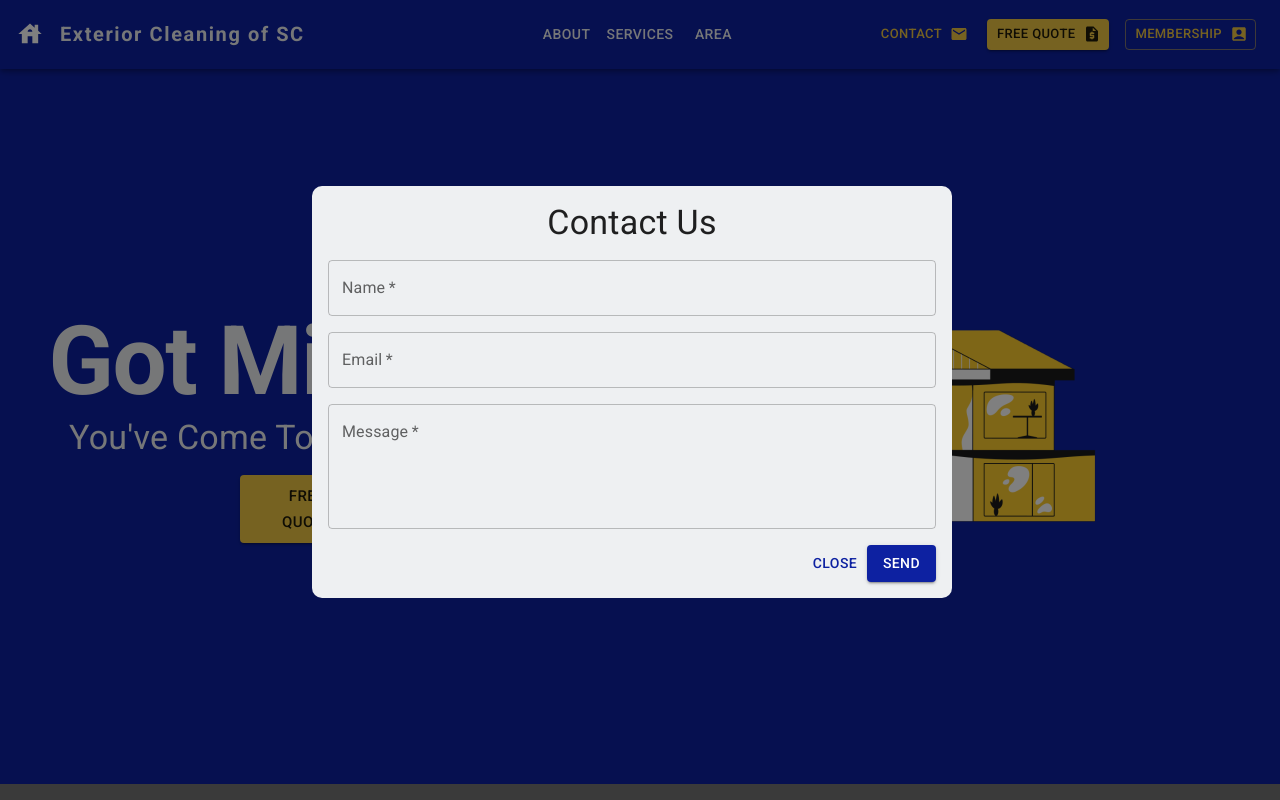
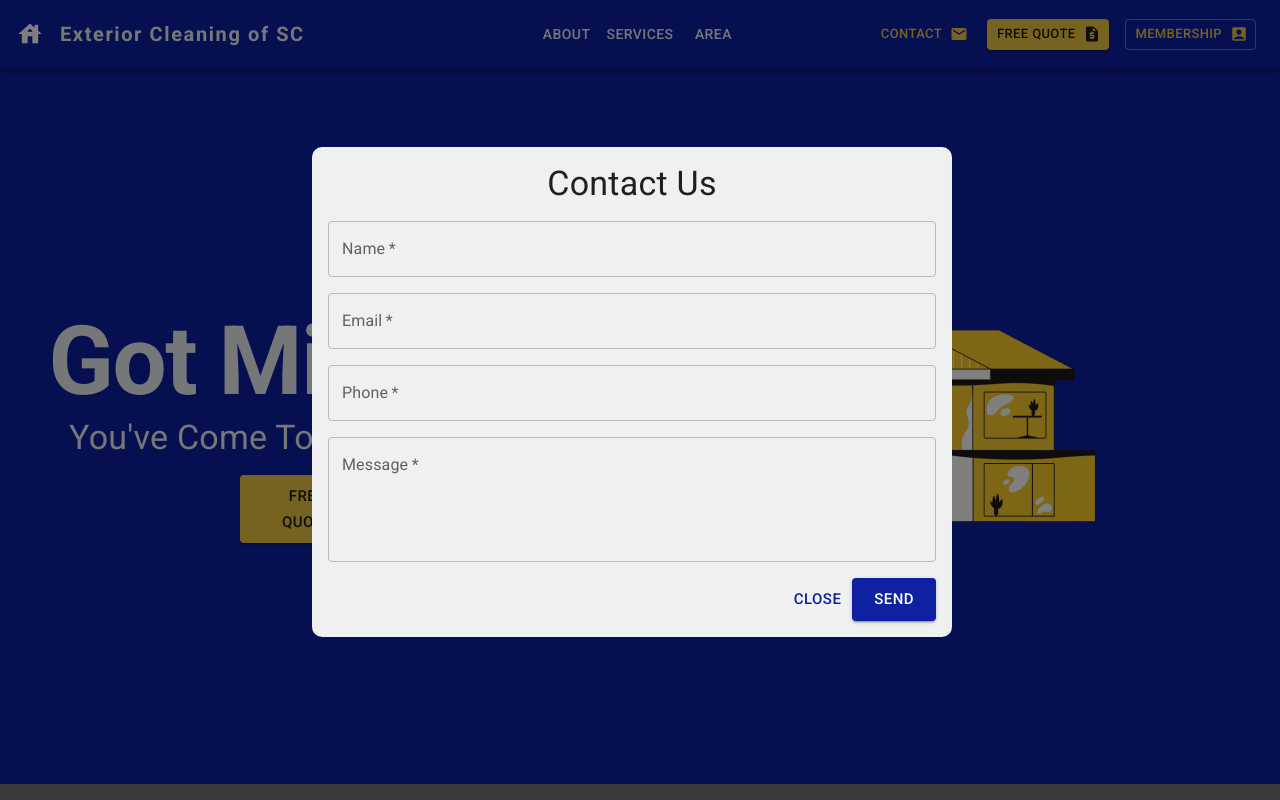
Before and after one commit to cblakecode/Soft-Wash-Full-Site, a React (Create React App) app in the folder exterior-cleaning-web/: page / in a window 1280 px wide. Both pictures are taken after a click on the button "CONTACT". Shown: the top 800 px of the page. Built offline with nearby package versions, Linux system fonts and the light colour scheme.

Commit message:
added redux and applied modal to it

```diff
--- a/exterior-cleaning-web/package.json
+++ b/exterior-cleaning-web/package.json
@@ -8,12 +8,15 @@
     "@mui/icons-material": "^5.8.4",
     "@mui/material": "^5.8.6",
     "@mui/styled-engine-sc": "^5.8.0",
+    "@reduxjs/toolkit": "^1.8.5",
     "@testing-library/jest-dom": "^5.16.4",
     "@testing-library/react": "^13.3.0",
     "@testing-library/user-event": "^13.5.0",
     "react": "^18.2.0",
     "react-dom": "^18.2.0",
+    "react-redux": "^8.0.2",
     "react-scripts": "5.0.1",
+    "redux": "^4.2.0",
     "styled-components": "^5.3.5",
     "web-vitals": "^2.1.4"
   },
@@ -40,5 +43,8 @@
       "last 1 firefox version",
       "last 1 safari version"
     ]
+  },
+  "devDependencies": {
+    "@redux-devtools/core": "^3.13.1"
   }
 }
--- a/exterior-cleaning-web/src/components/Header.js
+++ b/exterior-cleaning-web/src/components/Header.js
@@ -5,15 +5,20 @@ import HideOnScroll from "../Utilities/HideOnScroll";
 import HouseIcon from "@mui/icons-material/House";
 import Typography from "@mui/material/Typography";
 import Box from "@mui/material/Box";
-import IconButton from "@mui/material/IconButton";
 import Button from "@mui/material/Button";
 import RequestQuoteIcon from "@mui/icons-material/RequestQuote";
 import AccountBoxIcon from "@mui/icons-material/AccountBox";
 import Modalcontact from "./Modals/Modalcontact";
+import EmailIcon from "@mui/icons-material/Email";
+import IconButton from "@mui/material/IconButton";
+import { useDispatch } from "react-redux";
+import { handleOpen } from "../store/modalSlice";
 
 const pages = ["About", "Services", "Area"];
 
-const Header = (props) => {
+const Header = () => {
+  const dispatch = useDispatch();
+
   return (
     <Fragment>
       <HideOnScroll>
@@ -80,6 +85,22 @@ const Header = (props) => {
             >
               <Modalcontact />
               <Button
+                variant="text"
+                endIcon={<EmailIcon />}
+                color="secondary"
+                size="small"
+                sx={{ mx: 1, display: { xs: "none", lg: "flex" } }}
+                onClick={() => dispatch(handleOpen())}
+              >
+                Contact
+              </Button>
+              <IconButton
+                sx={{ display: { xs: "flex", lg: "none" } }}
+                color="secondary"
+              >
+                <EmailIcon />
+              </IconButton>
+              <Button
                 variant="contained"
                 endIcon={<RequestQuoteIcon />}
                 color="secondary"
--- a/exterior-cleaning-web/src/components/Modals/Modalcontact.js
+++ b/exterior-cleaning-web/src/components/Modals/Modalcontact.js
@@ -1,44 +1,22 @@
 import React from "react";
-import { useState } from "react";
 import Box from "@mui/material/Box";
 import Modal from "@mui/material/Modal";
 import Grid from "@mui/material/Grid";
 import TextField from "@mui/material/TextField";
 import Button from "@mui/material/Button";
-import IconButton from "@mui/material/IconButton";
-import EmailIcon from "@mui/icons-material/Email";
 import Typography from "@mui/material/Typography";
+import { useSelector, useDispatch } from "react-redux";
+import { handleClose } from "../../store/modalSlice";
 
-const Modalcontact = (props) => {
-  const [open, setOpen] = useState(false);
-  const handleOpen = () => {
-    setOpen(true);
-  };
-  const handleClose = () => {
-    setOpen(false);
-  };
+const Modalcontact = () => {
+  const { isOpen } = useSelector((store) => store.modal);
+  const dispatch = useDispatch();
 
   return (
     <Box>
-      <Button
-        variant="text"
-        endIcon={<EmailIcon />}
-        color="secondary"
-        size="small"
-        sx={{ mx: 1, display: { xs: "none", lg: "flex" } }}
-        onClick={handleOpen}
-      >
-        Contact
-      </Button>
-      <IconButton
-        sx={{ display: { xs: "flex", lg: "none" } }}
-        color="secondary"
-      >
-        <EmailIcon />
-      </IconButton>
       <Modal
-        open={open}
-        onClose={handleClose}
+        open={isOpen}
+        onClose={() => dispatch(handleClose())}
         sx={{ display: "flex", alignItems: "center", justifyContent: "center" }}
       >
         <Grid
@@ -72,6 +50,16 @@ const Modalcontact = (props) => {
               label="Email"
               variant="outlined"
               placeholder="Enter Your Email"
+              type="email"
+              required
+              fullWidth
+            />
+          </Grid>
+          <Grid item xs={12}>
+            <TextField
+              label="Phone"
+              variant="outlined"
+              placeholder="Enter Your Phone Number"
               required
               fullWidth
             />
@@ -92,10 +80,16 @@ const Modalcontact = (props) => {
             xs={12}
             sx={{ display: "flex", justifyContent: "flex-end" }}
           >
-            <Button variant="text" onClick={handleClose}>
+            <Button
+              variant="text"
+              size="large"
+              onClick={() => dispatch(handleClose())}
+            >
               Close
             </Button>
-            <Button variant="contained">Send</Button>
+            <Button variant="contained" size="large">
+              Send
+            </Button>
           </Grid>
         </Grid>
       </Modal>
--- a/exterior-cleaning-web/src/index.js
+++ b/exterior-cleaning-web/src/index.js
@@ -2,11 +2,15 @@ import React from "react";
 import ReactDOM from "react-dom/client";
 import "./index.css";
 import App from "./App";
+import { store } from "./store/store";
+import { Provider } from "react-redux";
 
 const root = ReactDOM.createRoot(document.getElementById("root"));
 root.render(
   <React.StrictMode>
-    <App />
+    <Provider store={store}>
+      <App />
+    </Provider>
   </React.StrictMode>
 );
 
--- /dev/null
+++ b/exterior-cleaning-web/src/store/modalSlice.js
@@ -0,0 +1,22 @@
+import { createSlice } from "@reduxjs/toolkit";
+
+const initialState = {
+  isOpen: false,
+};
+
+const modalSlice = createSlice({
+  name: "contact",
+  initialState,
+  reducers: {
+    handleOpen: (state, action) => {
+      state.isOpen = true;
+    },
+    handleClose: (state, action) => {
+      state.isOpen = false;
+    },
+  },
+});
+
+export const { handleOpen, handleClose } = modalSlice.actions;
+
+export default modalSlice.reducer;
--- /dev/null
+++ b/exterior-cleaning-web/src/store/store.js
@@ -0,0 +1,8 @@
+import { configureStore } from "@reduxjs/toolkit";
+import modalReducer from "./modalSlice";
+
+export const store = configureStore({
+  reducer: {
+    modal: modalReducer,
+  },
+});
```
Also changed, not shown: 1 other file (tests, documents, lock files or other folders).
